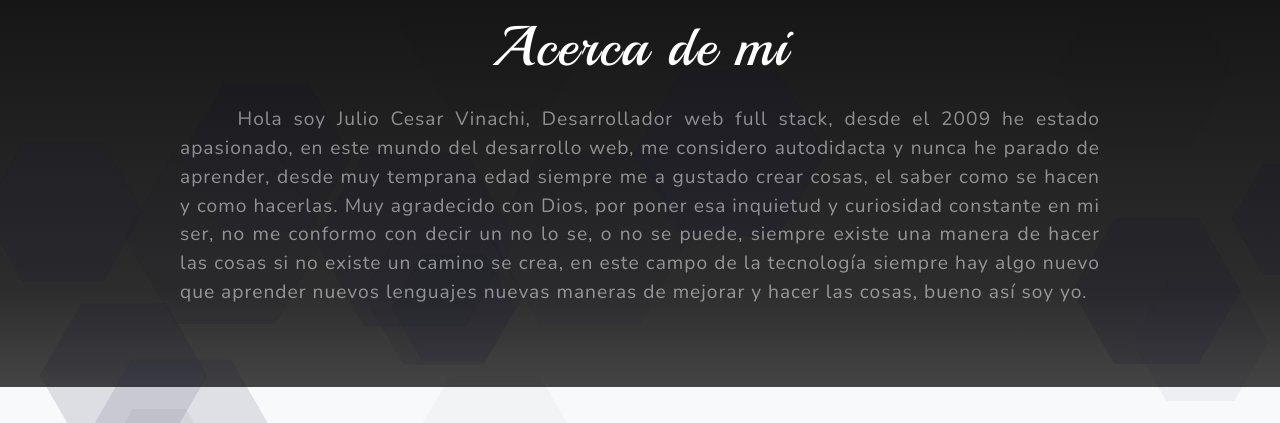
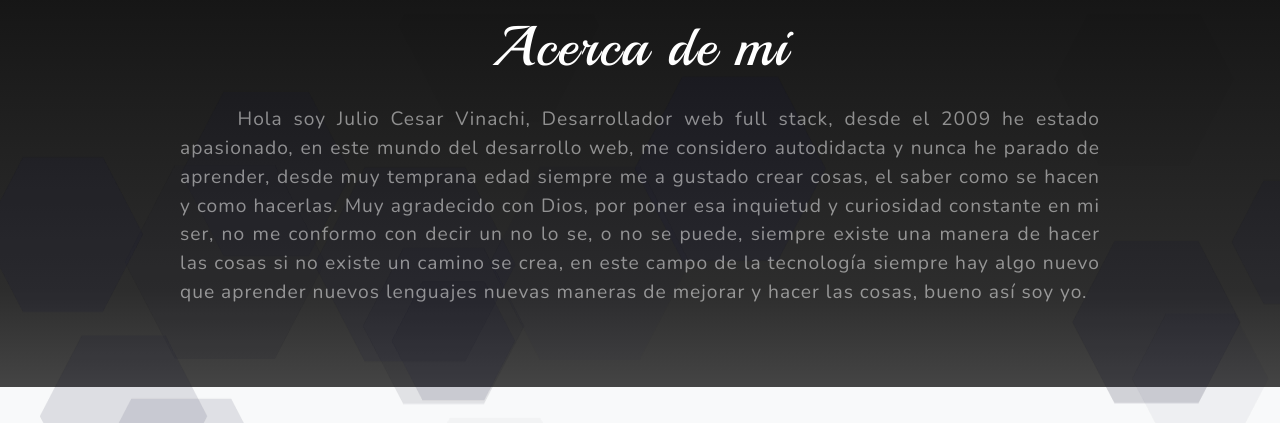
Before and after one commit to julio899/perfil, a plain HTML site: page index.html in a window 1280 px wide. Shown: the part 802-1225 px from the top of the page. Drawn offline with nearby package versions, Linux system fonts and the light colour scheme.

Commit message:
Update perfil.css

```diff
--- a/css/perfil.css
+++ b/css/perfil.css
@@ -64,4 +64,7 @@
 
 #particulas{
       position: absolute;
+      position: absolute;
+      width: 100%;
+      height: 89%;
     }
```
